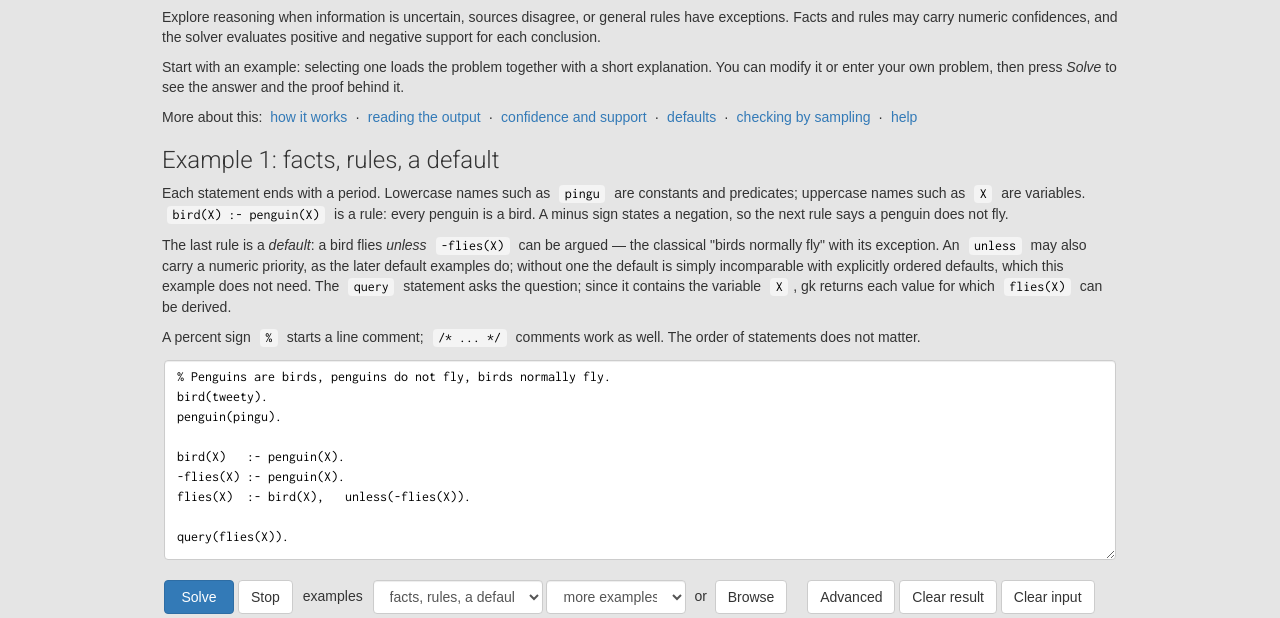
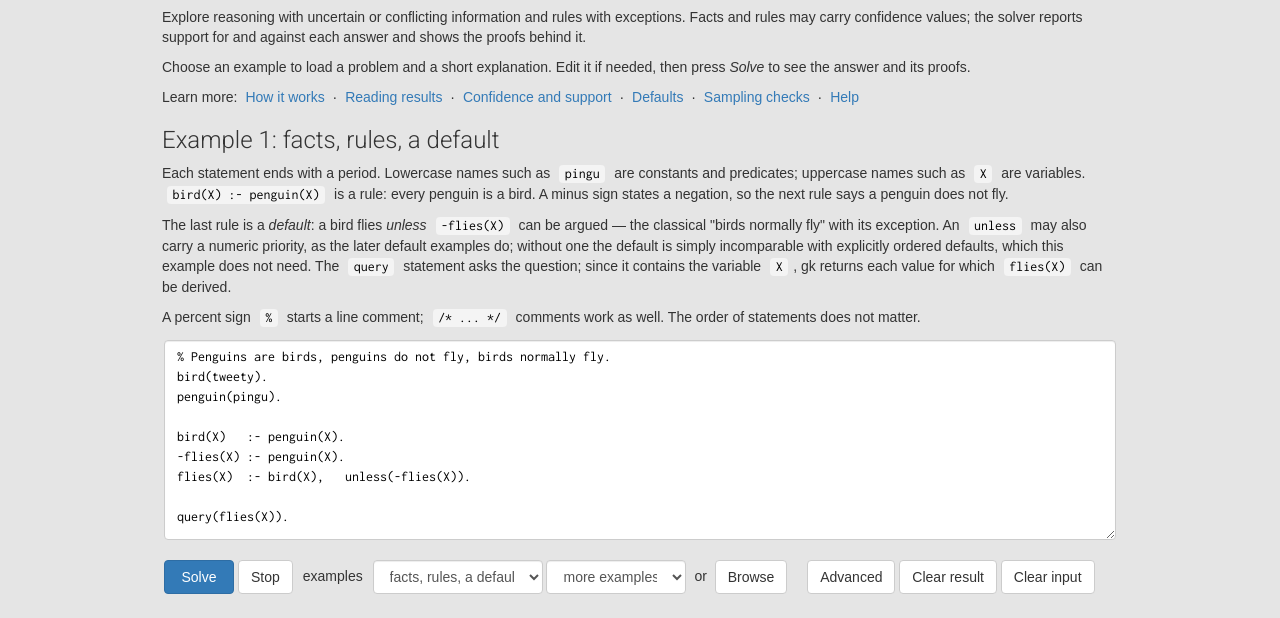
Before and after one commit to tammet/logictools, a plain HTML site: page commonsense.html in a window 1280 px wide. Shown: the part 130-748 px from the top of the page. Drawn offline with nearby package versions, Linux system fonts and the light colour scheme; a script that the page names is missing.

Commit message:
Uncertainty page: tighten intro wording; conditional start-here note
Reword the intro paragraph and the "Learn more" link labels, and replace
the "Start with an example" sentence. The start-here note now shows only
on page open and on the first example, and hides for other examples.

Co-Authored-By: Claude Opus 4.8 (1M context) <noreply@anthropic.com>

```diff
--- a/commonsense.html
+++ b/commonsense.html
@@ -737,6 +737,12 @@ function selectExample(level) {
   var other = (level == 'simple') ? gid("select_advanced_example") : gid("select_example");
   var value = sel.options[sel.selectedIndex].value;
   if (other) other.selectedIndex = 0;
+  // The start-here note stays visible on page open and on the first example,
+  // and is hidden once any other example is chosen.
+  var startNote = gid("startNote");
+  if (startNote)
+    startNote.style.display =
+      (!value || value == "examples" || value == "1") ? "" : "none";
   resetAdvanced();
   activePreset = {};
   if (!value || value == "examples") {
@@ -820,23 +826,22 @@ function clearInput(el) {
 </h2>
 
 <p>
-Explore reasoning when information is uncertain, sources disagree, or
-general rules have exceptions. Facts and rules may carry numeric confidences,
-and the solver evaluates positive and negative support for each conclusion.
+Explore reasoning with uncertain or conflicting information and rules with
+exceptions. Facts and rules may carry confidence values; the solver reports
+support for and against each answer and shows the proofs behind it.
 </p>
-<p>
-Start with an example: selecting one loads the problem together with a
-short explanation. You can modify it or enter your own problem, then press
-<i>Solve</i> to see the answer and the proof behind it.
+<p id="startNote">
+Choose an example to load a problem and a short explanation. Edit it if
+needed, then press <i>Solve</i> to see the answer and its proofs.
 </p>
 <p class="modelinks">
-More about this:
-<a href="#whatModal" data-toggle="modal">how it works</a> &middot;
-<a href="#outputModal" data-toggle="modal">reading the output</a> &middot;
-<a href="#confModal" data-toggle="modal">confidence and support</a> &middot;
-<a href="#defaultsModal" data-toggle="modal">defaults</a> &middot;
-<a href="#samplingModal" data-toggle="modal">checking by sampling</a> &middot;
-<a href="#" onclick="gid('syntax').style.display='block'; document.location='#syntax'; return false;">help</a>
+Learn more:
+<a href="#whatModal" data-toggle="modal">How it works</a> &middot;
+<a href="#outputModal" data-toggle="modal">Reading results</a> &middot;
+<a href="#confModal" data-toggle="modal">Confidence and support</a> &middot;
+<a href="#defaultsModal" data-toggle="modal">Defaults</a> &middot;
+<a href="#samplingModal" data-toggle="modal">Sampling checks</a> &middot;
+<a href="#" onclick="gid('syntax').style.display='block'; document.location='#syntax'; return false;">Help</a>
 </p>
 
 <div id="input_notes"></div>
```
